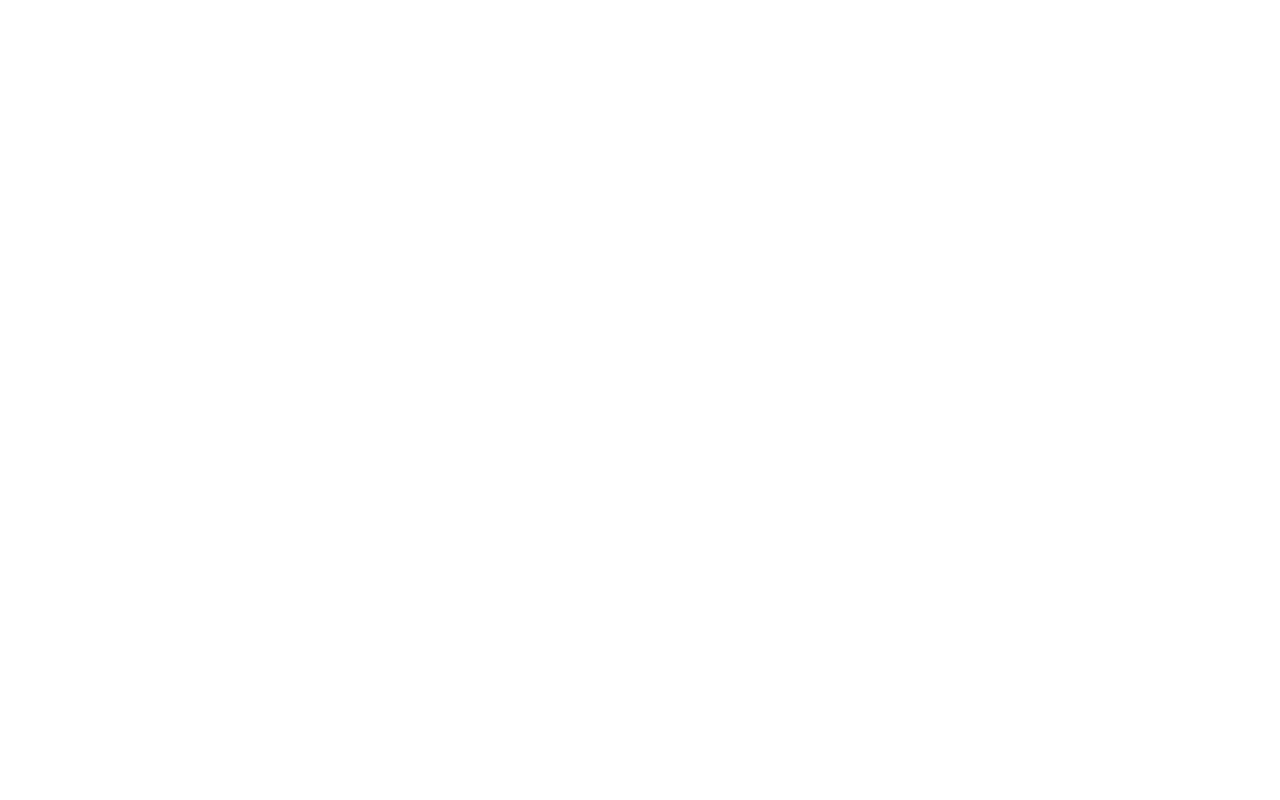
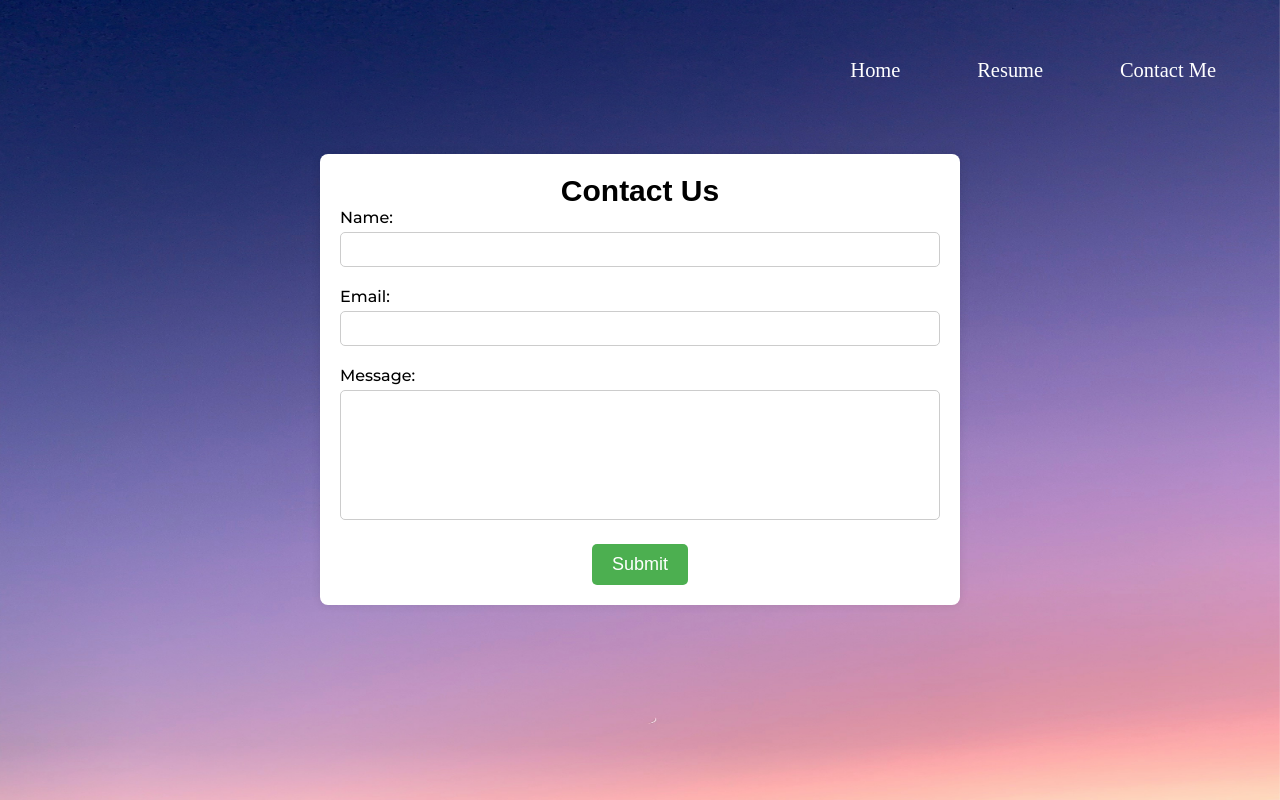
Before and after one commit to hypercosmicedit/Portfolio, a plain HTML site: page contact.html in a window 1280 px wide. Drawn offline with Linux system fonts and the light colour scheme; a web font is replaced by a local one.

Commit message:
front pages complete

```diff
--- a/contact.html
+++ b/contact.html
@@ -0,0 +1,45 @@
+<!DOCTYPE html>
+<html lang="en">
+<head>
+    <meta charset="UTF-8">
+    <meta name="viewport" content="width=device-width, initial-scale=1.0">
+    <title>Contact Me</title>
+    <link rel="stylesheet" href="style.css">
+    <link rel="preconnect" href="https://fonts.googleapis.com">
+    <link rel="preconnect" href="https://fonts.gstatic.com" crossorigin>
+    <link href="https://fonts.googleapis.com/css2?family=Montserrat:wght@100..900&display=swap" rel="stylesheet">
+    <link href="https://fonts.googleapis.com/css2?family=Aboreto&family=Dancing+Script:wght@400..700&family=Montserrat:wght@100..900&display=swap" rel="stylesheet">
+    <link href="https://fonts.googleapis.com/css2?family=Aboreto&family=Montserrat:wght@100..900&display=swap" rel="stylesheet">
+    <script defer src="./index.js"></script>
+</head>
+<body>
+    <img src="./assets/ashley-whitlatch-36aGnv29Ss0-unsplash.jpg" alt="bg-image" class="backGroundImage">
+    <nav class="navigationBar">
+        <div></div>
+        <ul>
+            <a href="./index.html"><li>Home</li></a>
+            <a href="./resume.html"><li>Resume</li></a>
+            <a href="./contact.html"><li>Contact Me</li></a>
+        </ul>
+    </nav>
+    <div class="BigContainer"><div class="containerContact">
+        <h2 style="text-align: center; font-size:30px;">Contact Us</h2>
+        <form id="contactForm">
+            <div class="form-group">
+                <label for="name">Name:</label>
+                <input type="text" id="name" name="name" required>
+            </div>
+            <div class="form-group">
+                <label for="email">Email:</label>
+                <input type="email" id="email" name="email" required>
+            </div>
+            <div class="form-group">
+                <label for="message">Message:</label>
+                <textarea id="message" name="message" required></textarea>
+            </div>
+            <input type="submit" value="Submit">
+        </form>
+    </div>
+    </div>
+</body>
+</html>
--- a/style.css
+++ b/style.css
@@ -611,9 +611,85 @@ hr{
     font-weight: 500;
 }
 
+/* contactPage */
+.containerContact {
+    width: 50vw;
+    padding: 20px;
+    background-color: #fff;
+    border-radius: 8px;
+    box-shadow: 0 0 10px rgba(0, 0, 0, 0.1);
+    font-family: "Montserrat", sans-serif;
+
+}
+.form-group {
+    margin-bottom: 20px;
+}
+label {
+    display: block;
+    font-weight: 500;
+    font-family: 'Times New Roman', Times, serif;
+    font-family: "Montserrat", sans-serif;
+
+    margin-bottom: 5px;
+}
+input[type="text"],
+input[type="email"],
+textarea {
+    width: 100%;
+    padding: 10px;
+    border: 1px solid #ccc;
+    border-radius: 5px;
+    box-sizing: border-box;
+}
+textarea {
+    height: 130px;
+    resize: none;
+}
+input[type="submit"] {
+    background-color: #4caf50;
+    color: #fff;
+    font-size: 18px;
+    border: none;
+    padding: 10px 20px;
+    cursor: pointer;
+    border-radius: 5px;
+    display: block;
+    margin: auto;
+}
+input[type="submit"]:hover {
+    background-color: #45a049;
+}
+
+
+input[type="text"], input[type="email"] {
+    width: 100%;
+    padding: 10px;
+    height: 35px;
+    border: 1px solid #ccc;
+    border-radius: 5px;
+    box-sizing: border-box;
+    font-family: "Montserrat", sans-serif;
+    font-weight: 500;
+}
+
+.BigContainer{
+    display: flex;
+    justify-content: center;
+    margin-top: 1vw;
+    align-items: center;
+}
+
 .navBar:hover{
 text-decoration: underline;
 transform: rotate(0deg) skewX(-30deg) translateY(-2px);
+}
+@media(max-width: 800px){
+    .BigContainer{
+        display: flex;
+        justify-content: center;
+        margin-top: 10vw;
+        align-items: center;
+    }
 }
 
 @media(min-aspect-ratio: 9/16){
@@ -690,4 +766,12 @@ transform: rotate(0deg) skewX(-30deg) translateY(-2px);
         height: 22vw;
     }
 
+    .containerContact {
+        width: 70vw;
+        padding: 20px;
+        background-color: #fff;
+        border-radius: 8px;
+        box-shadow: 0 0 10px rgba(0, 0, 0, 0.1);
+    }
+
 }
```
Also changed, not shown: index.html (+2 -2 lines), assets/Themundayfreeversion-Regular.ttf (deleted), assets/bg logo.png (deleted), assets/boy.jpg (deleted), assets/dummyImage.jpg (deleted), assets/jeremy-bishop-G9i_plbfDgk-unsplash.jpg (deleted), assets/telegram color.png (deleted), assets/video-edition.png (deleted), 1 other file.
